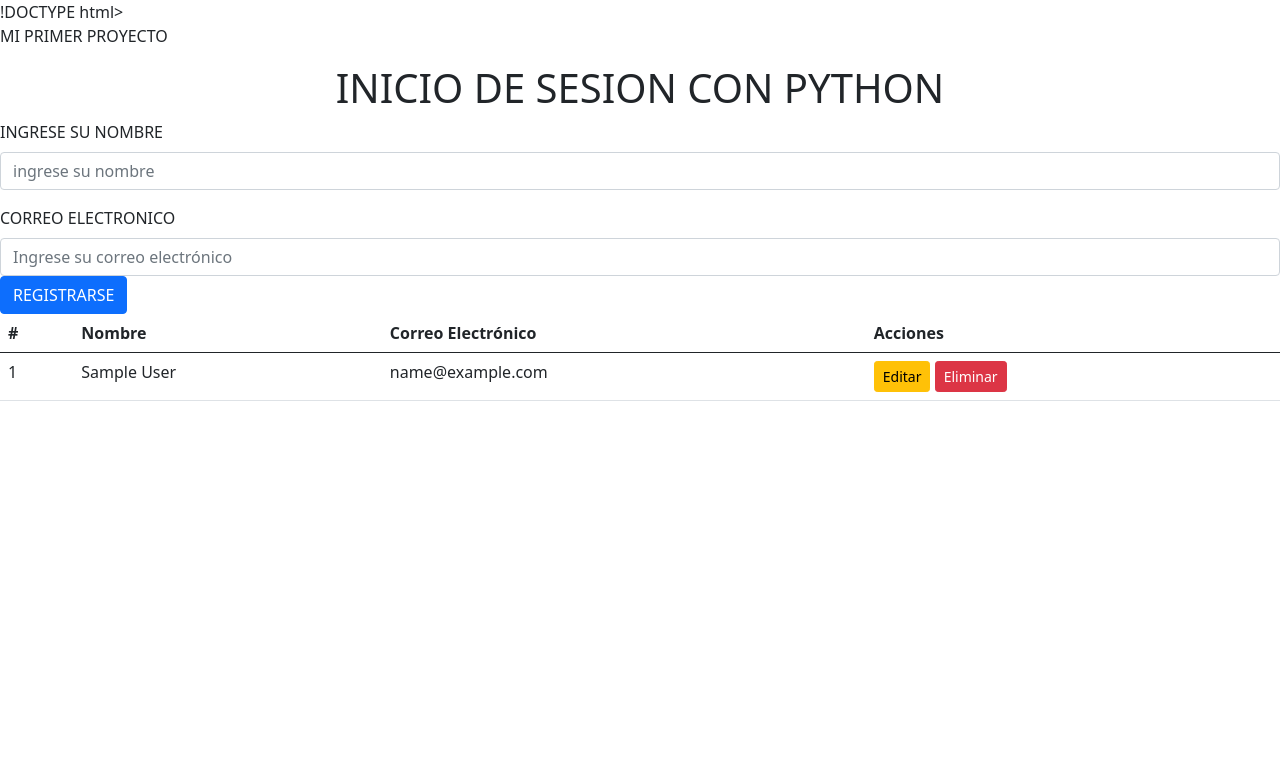
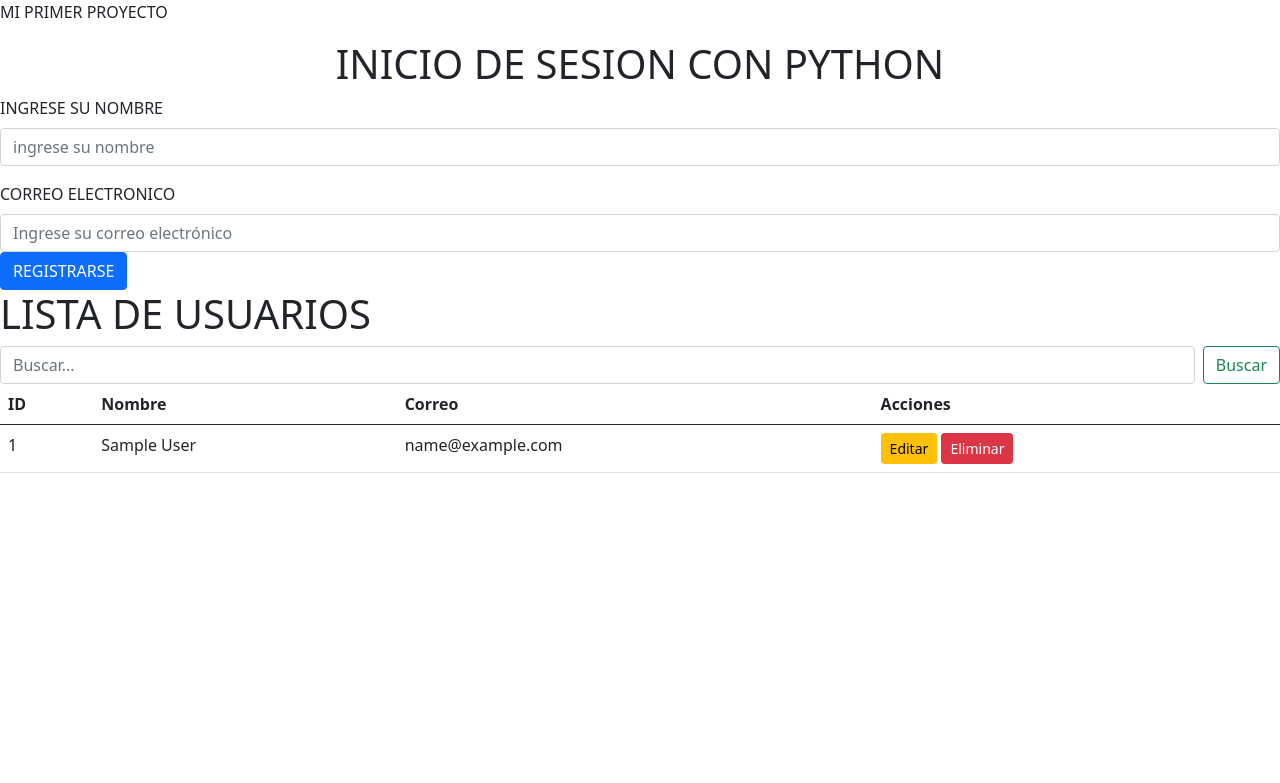
Before and after one commit to Jh0n728/PAGINA_WEB_CRUD, a Flask app: page / in a window 1280 px wide. Shown: the top 783 px of the page. Run offline with Flask 3, Linux system fonts and the light colour scheme; tables that the repository leaves empty or names only in its code hold one stand-in row (values such as "Sample post"); some libraries are stand-ins or nearby versions.

Commit message:
cambio pagina we co n python

```diff
--- a/TEMPLATES/edit.html
+++ b/TEMPLATES/edit.html
@@ -28,11 +28,6 @@
         </div>
     </form>
 
-
-
-
-
-
     <script src="https://cdn.jsdelivr.net/npm/bootstrap@5.0.2/dist/js/bootstrap.bundle.min.js"
         integrity="sha384-MrcW6ZMFYlzcLA8Nl+NtUVF0sA7MsXsP1UyJoMp4YLEuNSfAP+JcXn/tWtIaxVXM"
         crossorigin="anonymous"></script>
--- a/TEMPLATES/index.html
+++ b/TEMPLATES/index.html
@@ -1,4 +1,4 @@
-!DOCTYPE html>
+<!DOCTYPE html >
 <html lang="en">
 <head>
     <link href="https://cdn.jsdelivr.net/npm/bootstrap@5.0.2/dist/css/bootstrap.min.css" rel="stylesheet" integrity="sha384-EVSTQN3/azprG1Anm3QDgpJLIm9Nao0Yz1ztcQTwFspd3yD65VohhpuuCOmLASjC" crossorigin="anonymous">
@@ -23,18 +23,25 @@
   <button type="submit" class="btn btn-primary">REGISTRARSE</button>
 
 </form>
+
+<h1>LISTA DE USUARIOS</h1>
+<form action="/search" method="GET" class="d-flex">
+  <input type="text" name="q" class="form-control me-2" placeholder="Buscar..." value="{{ busqueda or '' }}">
+  <button type="submit" class="btn btn-outline-success">Buscar</button>
+</form>
+
+
   <table class="table">
     <thead>
       <tr>
-      <th scope="col">#</th>
+        <th scope="col">ID</th>
         <th scope="col">Nombre</th>
-      <th scope="col">Correo Electrónico</th>
+        <th scope="col">Correo</th>
         <th scope="col">Acciones</th>
       </tr>
     </thead>
     <tbody>
-    {% for u in user %}
-<tr>
+      {%for u in user%}
          <td>{{ u[0] }}</td> <!-- ID -->
     <td>{{ u[1] }}</td> <!-- Nombre -->
     <td>{{ u[2] }}</td> <!-- Correo -->
@@ -46,6 +53,9 @@
         <a href="/delete/{{ u[0] }}" class="btn btn-danger btn-sm" onclick="return confirm('¿Seguro que deseas eliminar?')">Eliminar</a>
     </td>
 </tr>
+
+
+
 {% endfor %}
 
   </tbody>
--- a/app.py
+++ b/app.py
@@ -1,3 +1,5 @@
+from sqlite3 import Cursor
+
 from flask import Flask, render_template, request, redirect, url_for
 from flask_mysqldb import MySQL
 
@@ -76,7 +78,7 @@ def buscar():
     if busqueda:
         sql="SELECT * FROM user WHERE name LIKE %s OR email LIKE %s"
         texto_busqueda = f"%{busqueda}%"
-        cursor.execute(sql, (texto_busqueda, texto_busqueda))
+        cur.execute(sql, (texto_busqueda, texto_busqueda))
     #Si no escribio nada, mostramos todos los registros
     else:
         cur.execute("SELECT * FROM user")
```
Lines whose indentation alone changed are shown as unchanged.
